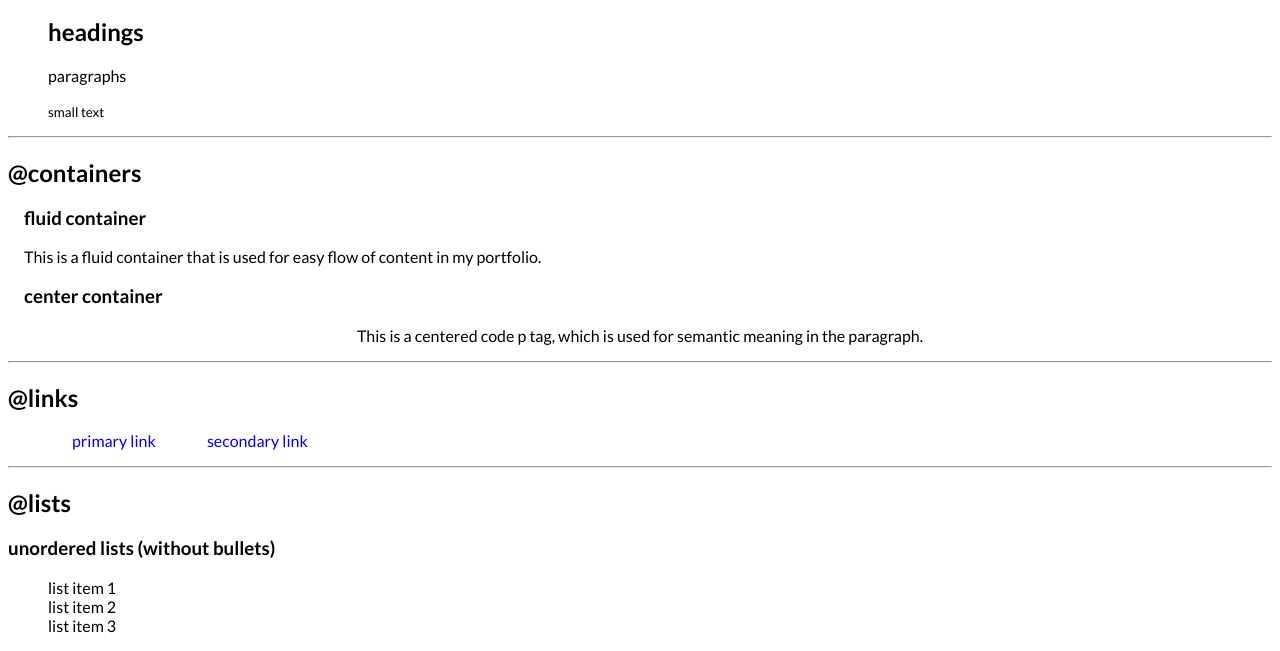
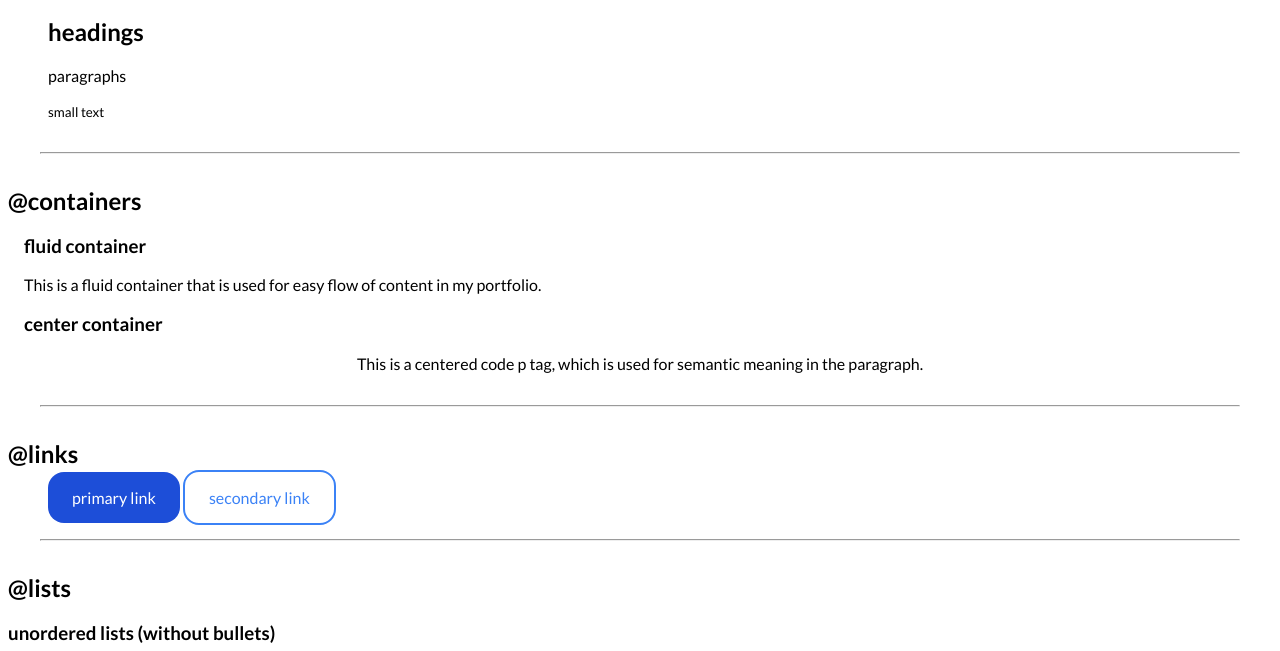
Before and after one commit to Shreyas-13-ops/Portfolio-website-v1, a plain HTML site: page index.html in a window 1280 px wide. Shown: the part 114-765 px from the top of the page. Drawn offline with Linux system fonts and the light colour scheme.

Commit message:
edit links

```diff
--- a/styles/styles.css
+++ b/styles/styles.css
@@ -21,10 +21,24 @@ a , li{/*remove styles*/
     text-align: center;
 }
 /* links */
-.primary-link, .secondary-link{
+.links li a {
+    color: white;
+}
+.links .secondary-link a {
+    color: var(--secondary-color);
+}
+.primary-link, .secondary-link {
     display: inline;
     padding: 1rem 1.5rem;
 }
-.primary-link{
-
+.primary-link {
+    background-color: var(--primary-color);
+    border-radius: 1rem;
 }
+.secondary-link {
+    border: 2px solid #3B82F6;
+    border-radius: 1rem;
+}
+hr {
+    margin: 2rem;
+}
```
